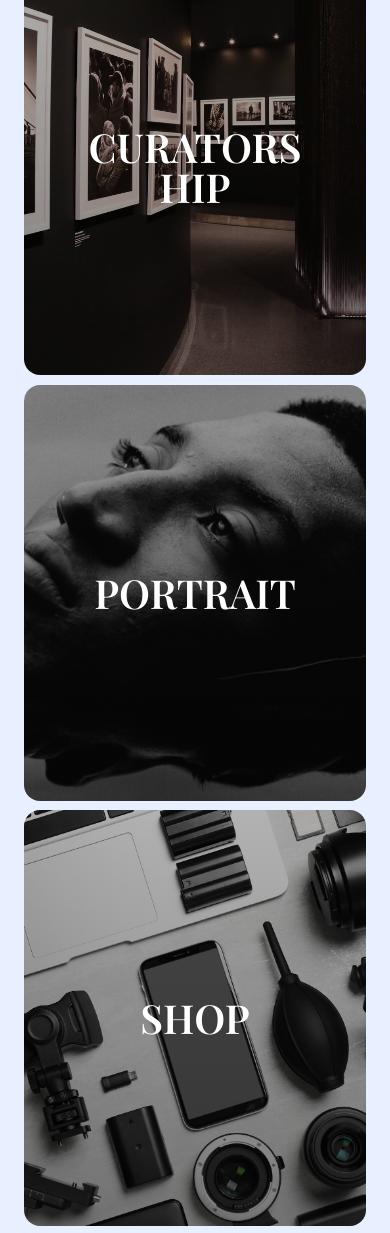
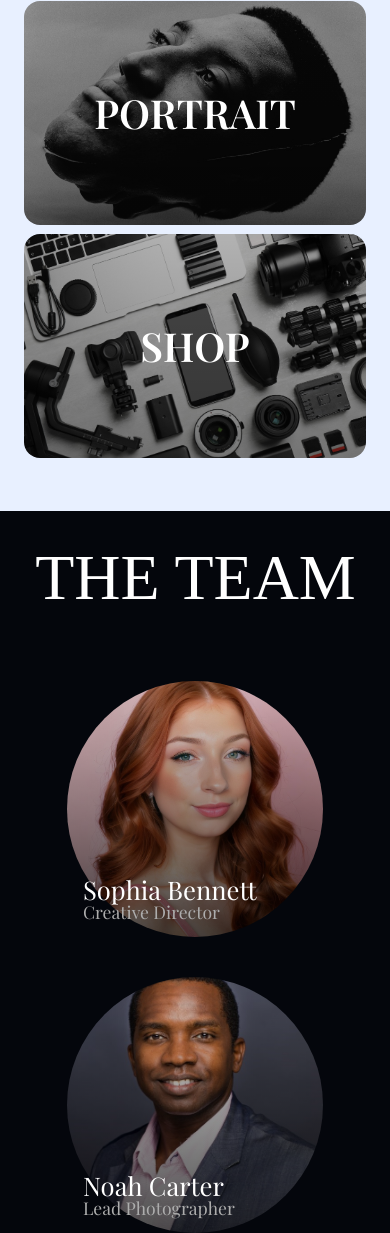
Before and after one commit to g0mium/flexbox, a plain HTML site: page index.html in a window 390 px wide. Shown: the part 1640-2873 px from the top of the page. Drawn offline with nearby package versions, Linux system fonts and the light colour scheme; a web font is replaced by a local one.

Commit message:
minor layout adjustments

```diff
--- a/resources/css/style.css
+++ b/resources/css/style.css
@@ -628,23 +628,25 @@ footer .mobile p {
 
 @media only screen and (max-width: 950px) {
   .services {
-    flex-direction: column;
+    flex-direction: row;
+    flex-wrap: wrap;
+    align-items: center;
     justify-content: center;
-    align-items: center;
   }
 
   .service {
-    width: 100%;
+    width: 48%;
     display: flex;
-    flex-direction: column;
+    flex-direction: row;
     align-items: center;
     justify-content: center;
-    padding: 4rem;
+    padding: 1rem;
     color: white;
+    height: 20rem;
   }
 
   .service:hover {
-    width: 100%;
+    width: 48%;
   }
 
   .service img {
@@ -656,19 +658,51 @@ footer .mobile p {
   }
 
   .service h2 {
-    font-size: 3rem;
+    font-size: 1.9rem;
   }
 
   .service:hover p {
-    font-size: 1.6rem;
+    font-size: 1.2rem;
   }
 
   footer .footer-right {
     display: none;
   }
+
+  .team members {
+    display: flex;
+    flex-direction: row;
+    justify-content: space-around;
+    align-items: center;
+  }
+
+  .team .member {
+    height: 22rem;
+    width: 22rem;
+  }
 }
 
-@media only screen and (max-width: 420px) {
+@media only screen and (max-width: 550px) {
+  .services {
+    width: 100%;
+    flex-direction: column;
+    flex-wrap: nowrap;
+  }
+
+  .service {
+    width: 100%;
+  }
+
+  .service:hover {
+    width: 100%;
+  }
+
+  .big-header {
+    font-size: 4.5rem;
+  }
+}
+
+@media only screen and (max-width: 430px) {
   .header {
     padding: 1rem 2rem;
   }
@@ -712,16 +746,28 @@ footer .mobile p {
   }
 
   .service {
-    height: 26rem;
+    flex-direction: column;
+    height: 14rem;
+    padding: 1rem;
+    width: 100%;
+  }
+
+  .service:hover {
+    width: 100%;
   }
 
   .service h2 {
     font-size: 2.5rem;
   }
 
+  .service:hover p {
+    font-size: 1.2rem;
+  }
+
   .team .member {
-    width: 20rem;
-    height: 20rem;
+    width: 16rem;
+    height: 16rem;
+    margin-bottom: 2rem;
   }
 
   footer .desktop {
```
